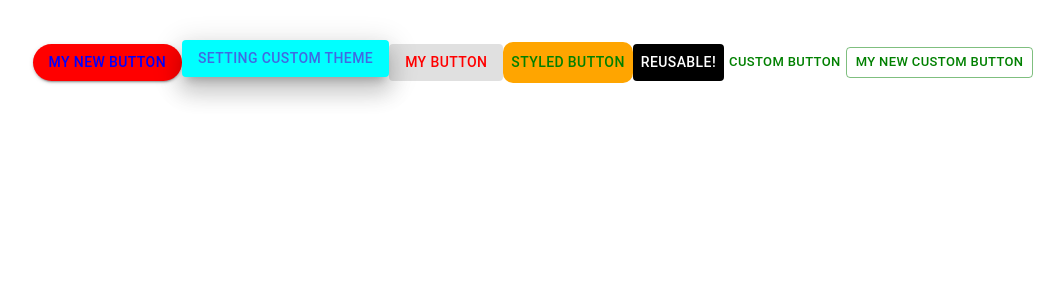
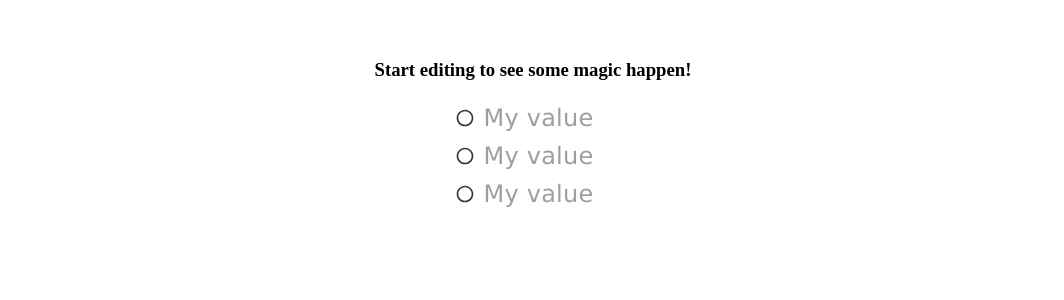
Before and after one commit to vineet-info07/react-material-ui, a React (Vite) app: page / in a window 1280 px wide. Shown: the top 300 px of the page, without its empty margins (107-1171 px from the left). Built offline with nearby package versions, Linux system fonts and the light colour scheme.

Commit message:
Styling system example

```diff
--- a/src/App.jsx
+++ b/src/App.jsx
@@ -5,6 +5,7 @@ import "./App.css";
 import ButtonComp from "./components/Butttons/Button";
 import AppLayout from "./components/AppLayout";
 import { Button, Checkbox } from "@mui/material";
+import RadioGroupExample from "./components/RadioGroup/RadioGroupExample";
 
 // const MySpecialBox = (props) => {
 //   return (
@@ -39,7 +40,8 @@ function App() {
     //   <Checkbox color="secondary" />
     // </div>
     <>
-      <ButtonComp />
+      {/* <ButtonComp /> */}
+      <RadioGroupExample />
     </>
   );
 }
--- /dev/null
+++ b/src/components/RadioGroup/RadioGroupExample.jsx
@@ -0,0 +1,56 @@
+import {
+  FormControl,
+  FormControlLabel,
+  Radio,
+  RadioGroup,
+} from "@mui/material";
+import { useState } from "react";
+
+function RadioGroupExample() {
+  const [value, setValue] = useState("");
+  return (
+    <>
+      <h3>Start editing to see some magic happen!</h3>
+      <FormControl disabled>
+        <RadioGroup
+          value={value}
+          onChange={(event) => setValue(event.target.value)}
+          sx={{
+            "& .MuiFormControlLabel-label": {
+              color: "red",
+              fontFamily: "verdana",
+              fontSize: "1.5rem",
+            },
+            "& .MuiRadio-root": {
+              "&.Mui-checked": {
+                color: "red",
+              },
+              "&.Mui-disabled": {
+                color: "#343434",
+              },
+            },
+          }}
+        >
+          <FormControlLabel
+            value="first"
+            labelPlacement="end"
+            control={<Radio size="small" color="secondary" />}
+            label="My value"
+          />
+          <FormControlLabel
+            value="second"
+            control={<Radio size="small" color="secondary" />}
+            label="My value"
+          />
+          <FormControlLabel
+            value="third"
+            control={<Radio size="small" color="secondary" />}
+            label="My value"
+          />
+        </RadioGroup>
+      </FormControl>
+    </>
+  );
+}
+
+export default RadioGroupExample;
```
